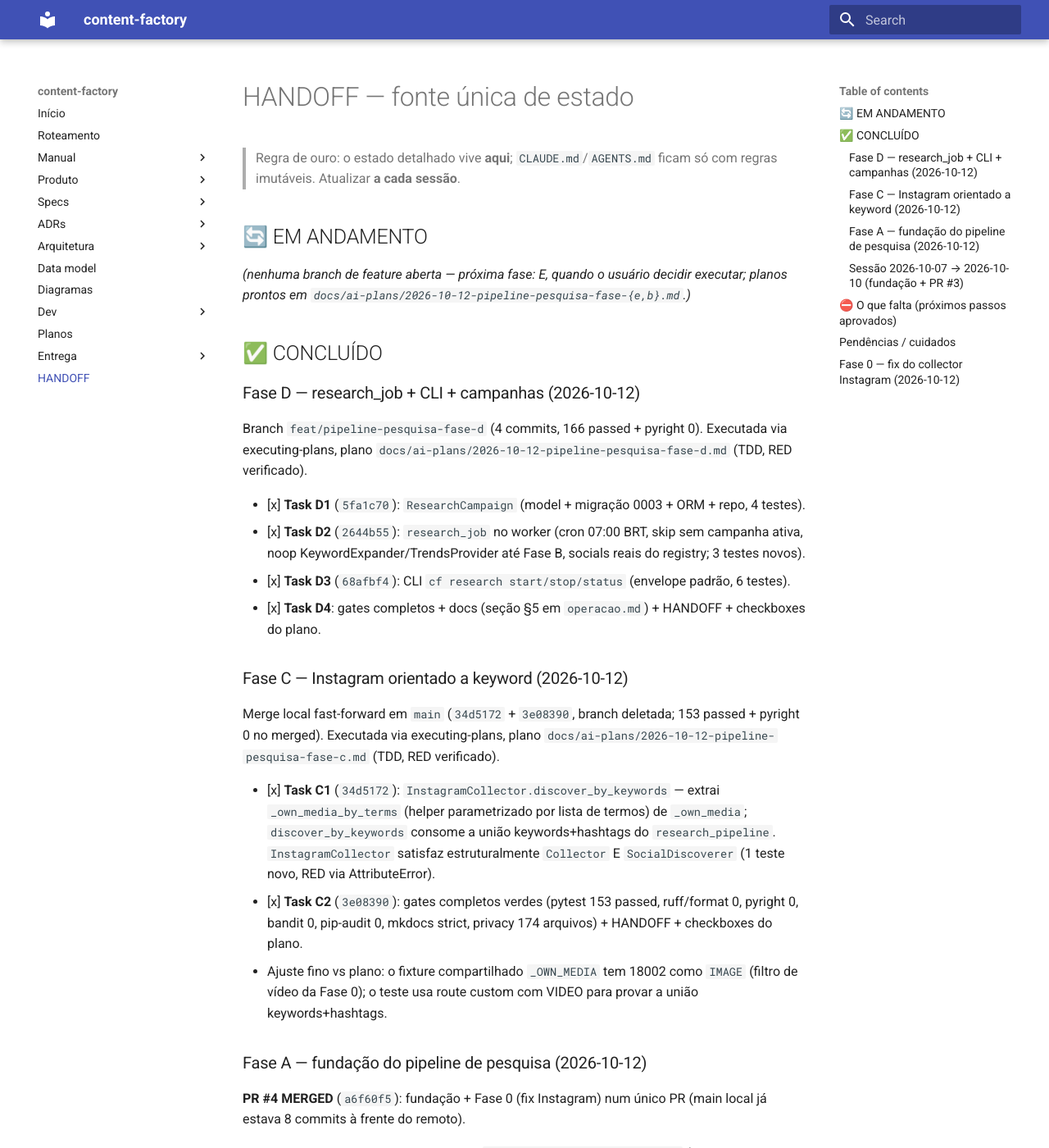
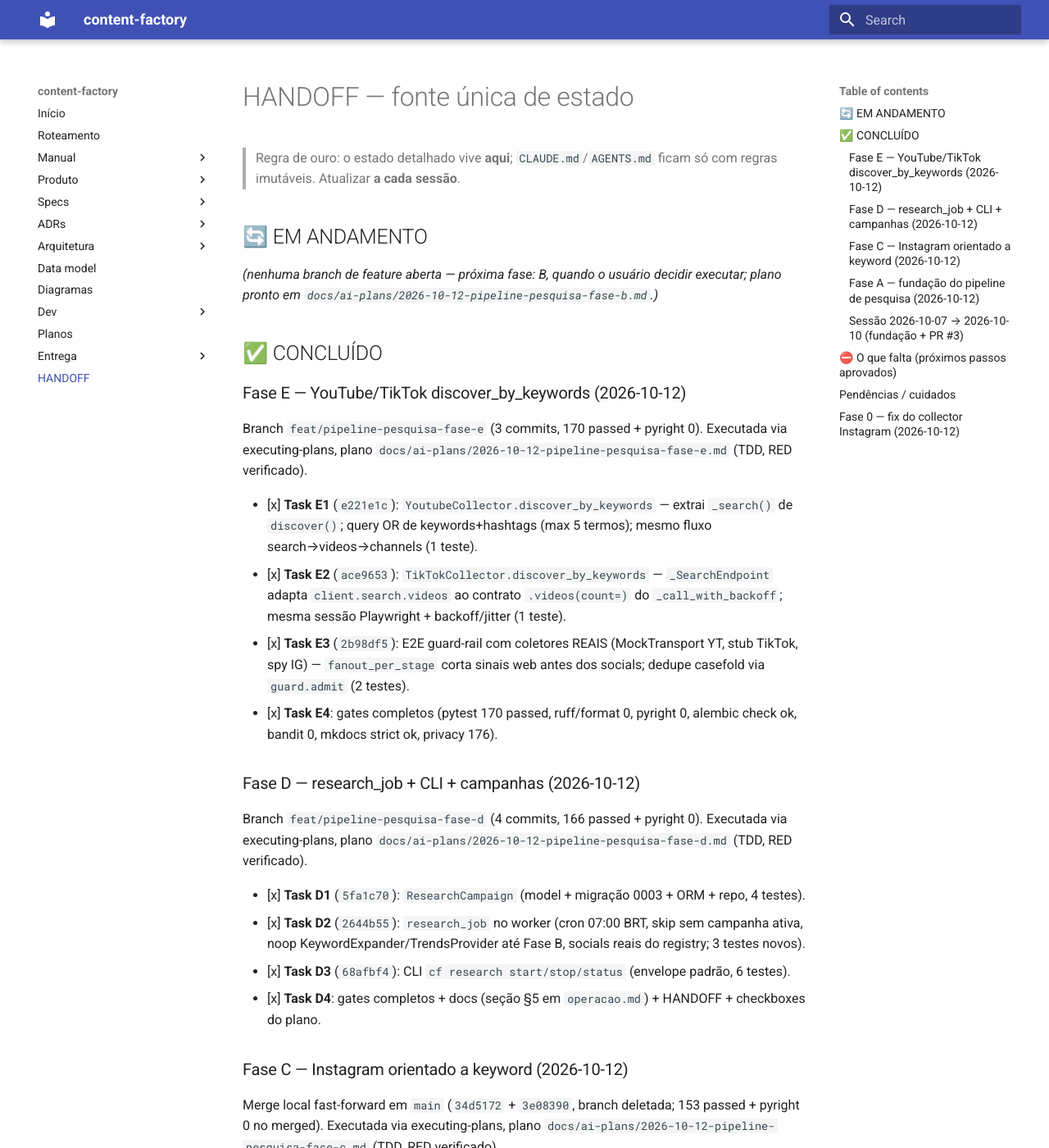
Before and after one commit to leonardodg/content-factory, an MkDocs documentation site: the page built from docs/HANDOFF.md, in a window 1280 px wide and 1400 px high. Shown: the whole window at 82% size. Built offline with MkDocs 1.6.1 and Material for MkDocs 9.7.7, drawn with Linux system fonts in a browser that asks for light colours.

Commit message:
docs: Fase E completa — YouTube/TikTok discover_by_keywords
Gates: pytest 170 passed, ruff/format 0, pyright 0, alembic check ok,
bandit 0, pip-audit ok, mkdocs strict ok, privacy 176 arquivos.
HANDOFF atualizado (Fase E em CONCLUÍDO, próxima: B).
Checkboxes do plano marcados (7/7).

```diff
--- a/docs/HANDOFF.md
+++ b/docs/HANDOFF.md
@@ -5,10 +5,29 @@
 
 ## 🔄 EM ANDAMENTO
 
-_(nenhuma branch de feature aberta — próxima fase: E, quando o usuário decidir
-executar; planos prontos em `docs/ai-plans/2026-10-12-pipeline-pesquisa-fase-{e,b}.md`.)_
+_(nenhuma branch de feature aberta — próxima fase: B, quando o usuário decidir
+executar; plano pronto em `docs/ai-plans/2026-10-12-pipeline-pesquisa-fase-b.md`.)_
 
 ## ✅ CONCLUÍDO
+
+### Fase E — YouTube/TikTok discover_by_keywords (2026-10-12)
+
+Branch `feat/pipeline-pesquisa-fase-e` (3 commits, 170 passed + pyright 0).
+Executada via executing-plans, plano
+`docs/ai-plans/2026-10-12-pipeline-pesquisa-fase-e.md` (TDD, RED verificado).
+
+- [x] **Task E1** (`e221e1c`): `YoutubeCollector.discover_by_keywords` —
+  extrai `_search()` de `discover()`; query OR de keywords+hashtags
+  (max 5 termos); mesmo fluxo search→videos→channels (1 teste).
+- [x] **Task E2** (`ace9653`): `TikTokCollector.discover_by_keywords` —
+  `_SearchEndpoint` adapta `client.search.videos` ao contrato
+  `.videos(count=)` do `_call_with_backoff`; mesma sessão Playwright +
+  backoff/jitter (1 teste).
+- [x] **Task E3** (`2b98df5`): E2E guard-rail com coletores REAIS
+  (MockTransport YT, stub TikTok, spy IG) — `fanout_per_stage` corta
+  sinais web antes dos socials; dedupe casefold via `guard.admit` (2 testes).
+- [x] **Task E4**: gates completos (pytest 170 passed, ruff/format 0,
+  pyright 0, alembic check ok, bandit 0, mkdocs strict ok, privacy 176).
 
 ### Fase D — research_job + CLI + campanhas (2026-10-12)
 
```
Also changed, not shown: docs/ai-plans/2026-10-12-pipeline-pesquisa-fase-e.md (+7 -7 lines).
